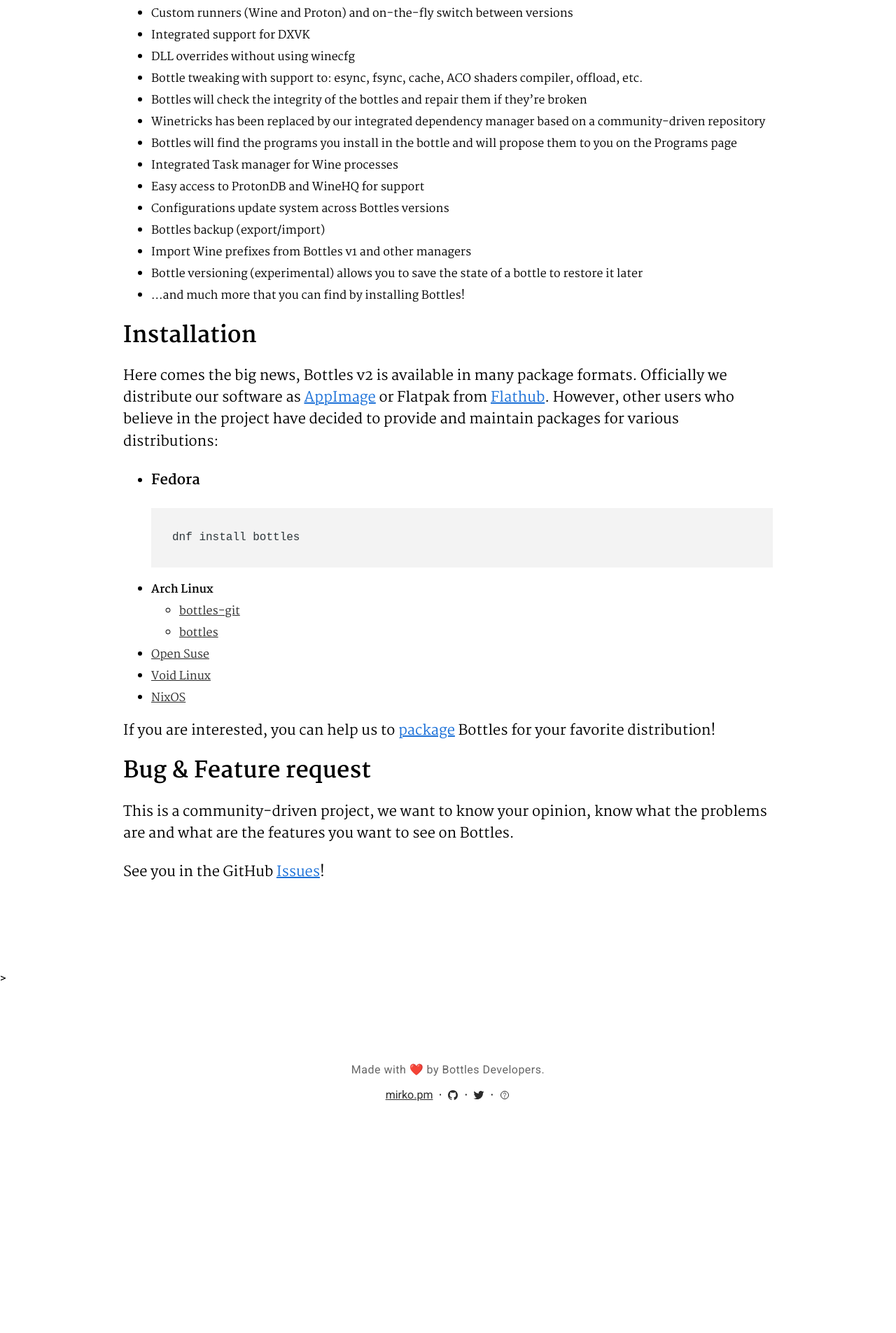
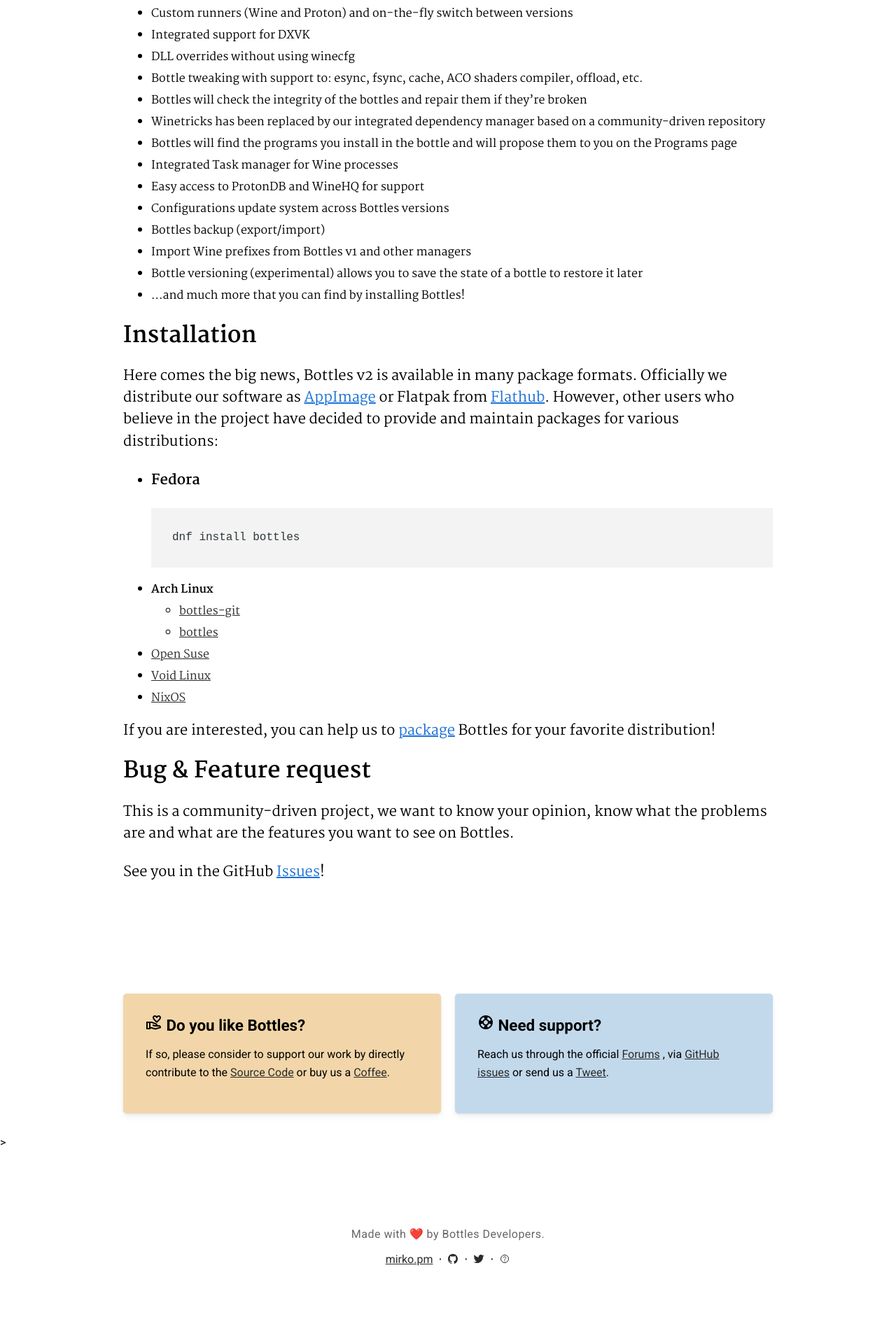
Before and after one commit to bottlesdevs/website, a Jekyll site: the page built from _posts/2020-01-02-bottles-2-stable-release.md, in a window 1280 px wide. Shown: the part 1459-3364 px from the top of the page at 70% size. Built offline with Jekyll 4.4.1, drawn with Linux system fonts in a browser that asks for light colours; nearby versions of some CDN libraries; comment, search, counter and statistics services are not loaded; before the commit the page ends 3129 px from its top, so only the background shows below that.

Commit message:
add support/funding box

```diff
--- a/_layouts/post.html
+++ b/_layouts/post.html
@@ -45,6 +45,23 @@
     </section>
 </article>
 
+<div class="container medium">
+    <div class="splitter">
+        <div class="card panel funding">
+            <h3><span class="mdi material-icons-outlined">volunteer_activism</span> Do you like Bottles?</h3>
+            <p>If so, please consider to support our work by directly
+                contribute to the <a href="https://github.com/bottlesdevs" target="_blank">Source Code</a>
+                or buy us a <a href="/funding/" target="_blank">Coffee</a>.</p>
+        </div>
+        <div class="card panel support">
+            <h3><span class="mdi material-icons-outlined">support</span> Need support?</h3>
+            <p>Reach us through the official <a href="https://forums.usebottles.com" target="_blank">Forums</a> ,
+                via <a href="https://github.com/bottlesdevs/Bottles/issues" target="_blank">GitHub issues</a> or
+                send us a <a href="https://twitter.com/usebottles" target="_blank">Tweet</a>.</p>
+        </div>
+    </div>
+</div>
+
 {% if page.is_release_day_color != nil %}
     <script>
         function hexToRgb(hex) {
--- a/assets/css/style.css
+++ b/assets/css/style.css
@@ -940,8 +940,38 @@
 
 .grid-pics img:hover {transform: scale(1.5);z-index: 1;}
 
+.splitter {
+    display: grid;
+    grid-template-columns: 1fr 1fr;
+    gap: 20px;
+}
+
+.card.panel {
+    padding: 1.8rem 2rem;
+}
+
+.card.panel p {
+    line-height: 26px;
+}
+
+.card.panel h3 {
+    margin: 0;
+}
+
+.panel.funding {
+    background: #f2d6a9;
+}
+
+.panel.support {
+    background-color: #c2d9eb;
+}
+
 
 @media screen and (max-width:745px) {
+    .splitter {
+        display: flex;
+        flex-direction: column;
+    }
     .grid-pics {
         display: flex;
         flex-direction: column;
```
